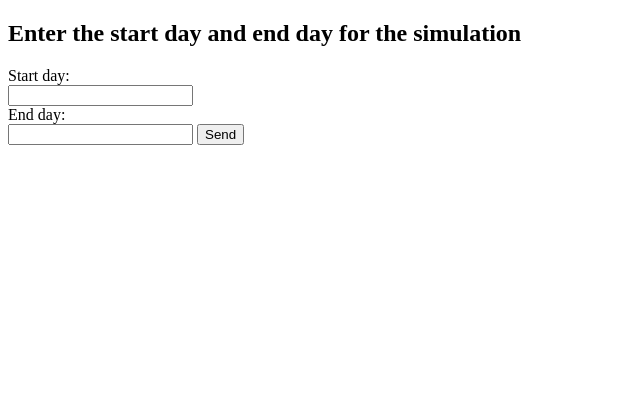
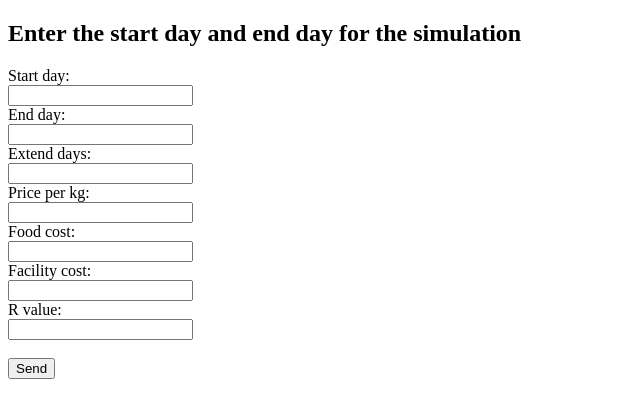
Before and after one commit to erazfar/OptimalFeeding, a Flask app: page / in a window 1280 px wide. Shown: the top 418 px of the page, without its empty margins (0-640 px from the left). Run offline with Flask 2, Linux system fonts and the light colour scheme.

Commit message:
Update UI to include all paramters

```diff
--- a/WebUI.py
+++ b/WebUI.py
@@ -1,8 +1,8 @@
 import sqlite3
 from flask import *
 import Main as m
+
 # Database config
-
 
 app = Flask(__name__)
 app.config.from_object(__name__)
@@ -18,9 +18,16 @@ def index(name = None):
 @app.route('/', methods = ['POST'])
 def index_post(name = None):
 	if(request.method == 'POST'):
-		start_day = int(request.form['Start day'])
-		end_day = int(request.form['End day'])
-		m.main(start_day, end_day)
+
+		start_day = int(request.form.get('Start day', 1, type=int))
+		end_day = int(request.form.get('End day', 80, type=int))
+		extend_days = int(request.form.get('Extend days', 0, type=int))
+		price_per_kg = int(request.form.get('Price per kg', 2.89, type=float))
+		food_cost = int(request.form.get('Food cost', 0.25, type=float))
+		facility_cost = int(request.form.get('Facility cost', 0.35, type=float))
+		r_value = int(request.form.get('R value', 0.075, type=float))
+
+		m.main(start_day, end_day) #change this call to use all parameters
 		return render_template("index.html")
 
 if __name__ == '__main__':
--- a/templates/index.html
+++ b/templates/index.html
@@ -8,6 +8,16 @@
         <dt><input type="text" name="Start day">
         <dt>End day:
         <dt><input type="text" name="End day">
+       	<dt>Extend days:
+        <dt><input type="text" name="Extend days">
+       	<dt>Price per kg:
+        <dt><input type="text" name="Price per kg">
+        <dt>Food cost:
+        <dt><input type="text" name="Food cost">
+        <dt>Facility cost:
+        <dt><input type="text" name="Facility cost">
+        <dt>R value:
+        <dt><input type="text" name="R value"><br><br>
         <input type="submit" name="my-form" value="Send">
     </form>
 	</d1>
```
